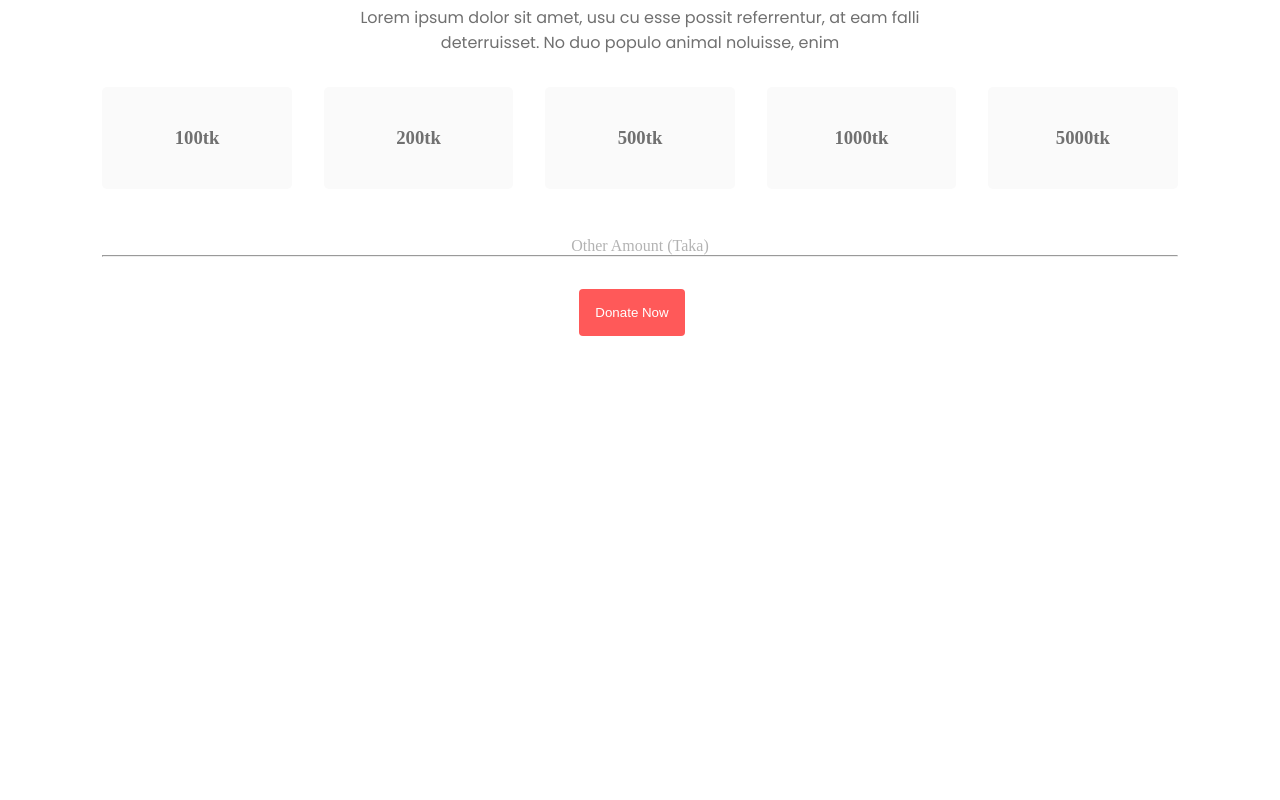
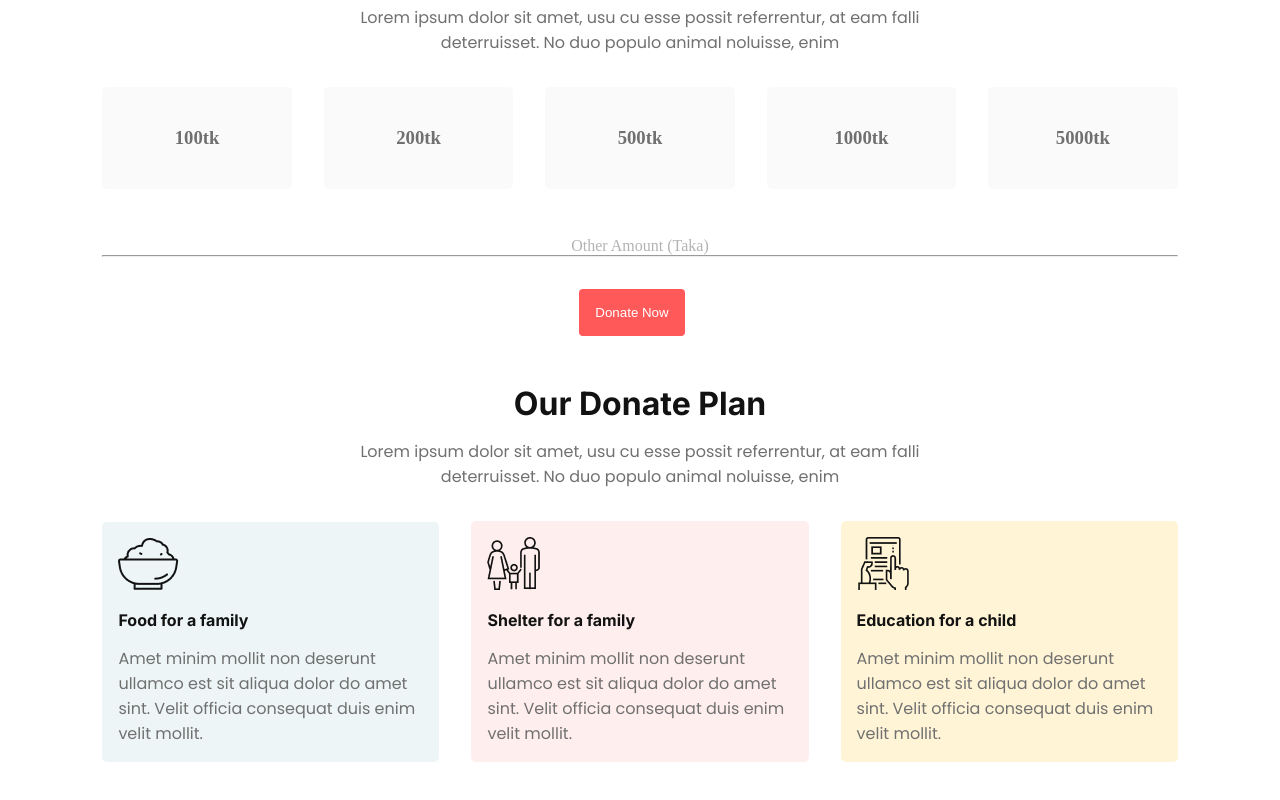
Before and after one commit to shorot-chicham/responsive-donate-today-main, a plain HTML site: page index.html in a window 1280 px wide. Shown: the part 498-1298 px from the top of the page. Before the commit the page ends 882 px from the top, so only its background shows below. Drawn offline with Linux system fonts and the light colour scheme.

Commit message:
added our donate plan container in the site

```diff
--- a/css/styles.css
+++ b/css/styles.css
@@ -140,3 +140,68 @@ header{
     justify-content: center;
     align-items: center;
 }
+
+/* Our Donate Plan container styles  */
+
+.donate-plan-container{
+    margin-bottom: 3rem;
+}
+
+.donate-plan-content{
+    text-align: center;
+}
+
+.donate-plan-title{
+    font-family: var(--inter-font);
+    font-size: 2rem;
+    font-weight: 700;
+    color: var(--title-color);
+    margin-bottom: 1rem;
+}
+
+.donate-plan-desc{
+    font-family: var(--poppins-font);
+    color: var(--description-color);
+    width: 60%;
+    margin: auto;
+}
+
+.our-plan-content{
+    display: flex;
+    justify-content: center;
+    align-items: center;
+    gap: 2rem;
+    margin-top: 2rem;
+    margin-bottom: 2rem;
+}
+
+.plan1{
+    background-color: #4F9DA61A;
+    border: none;
+    border-radius: 5px;
+    padding: 1rem;
+}
+.plan2{
+    background-color: #FF59591A;
+    border: none;
+    border-radius: 5px;
+    padding: 1rem;
+}
+.plan3{
+    background-color: #FFF4D6;
+    border: none;
+    border-radius: 5px;
+    padding: 1rem;
+}
+
+.plan1-title, .plan2-title, .plan3-title{
+    color: var(--title-color);
+    font-family: var(--inter-font);
+    margin-top: 1rem;
+    margin-bottom: 1rem;
+}
+
+.plan1-desc, .plan2-desc, .plan3-desc{
+    color: var(--description-color);
+    font-family: var(--poppins-font);
+}
--- a/index.html
+++ b/index.html
@@ -58,6 +58,31 @@
                 <button class="donate-btn">Donate Now</button>
             </div>
         </section>
+        <!-- Our Donate Plan section start  -->
+        <section class="donate-plan-container space">
+            <div class="donate-plan-content">
+                <h1 class="donate-plan-title">Our Donate Plan</h1>
+                <p class="donate-plan-desc">Lorem ipsum dolor sit amet, usu cu esse possit referrentur, at eam falli deterruisset. No duo populo animal noluisse, enim</p>
+            </div>
+            <!-- our plan content start  -->
+            <div class="our-plan-content">
+                <div class="plan1">
+                    <img src="images/icons/food.png" alt="">
+                    <h4 class="plan1-title">Food for a family</h4>
+                    <p class="plan1-desc">Amet minim mollit non deserunt ullamco est sit aliqua dolor do amet sint. Velit officia consequat duis enim velit mollit.</p>
+                </div>
+                <div class="plan2">
+                    <img src="images/icons/shelter.png" alt="">
+                    <h4 class="plan2-title">Shelter for a family</h4>
+                    <p class="plan2-desc">Amet minim mollit non deserunt ullamco est sit aliqua dolor do amet sint. Velit officia consequat duis enim velit mollit.</p>
+                </div>
+                <div class="plan3">
+                    <img src="images/icons/Frame-1.png" alt="">
+                    <h4 class="plan3-title">Education for a child</h4>
+                    <p class="plan3-desc">Amet minim mollit non deserunt ullamco est sit aliqua dolor do amet sint. Velit officia consequat duis enim velit mollit.</p>
+                </div>
+            </div>
+        </section>
     </main>
     <footer>
 
```
